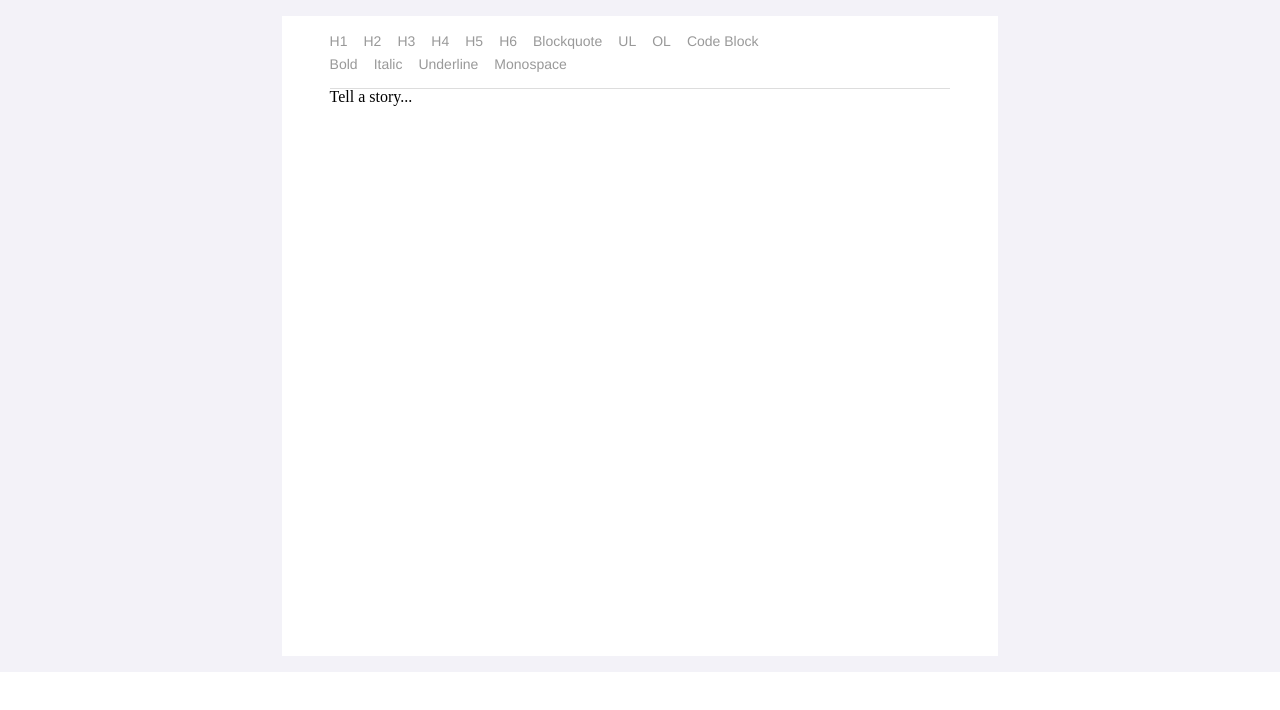
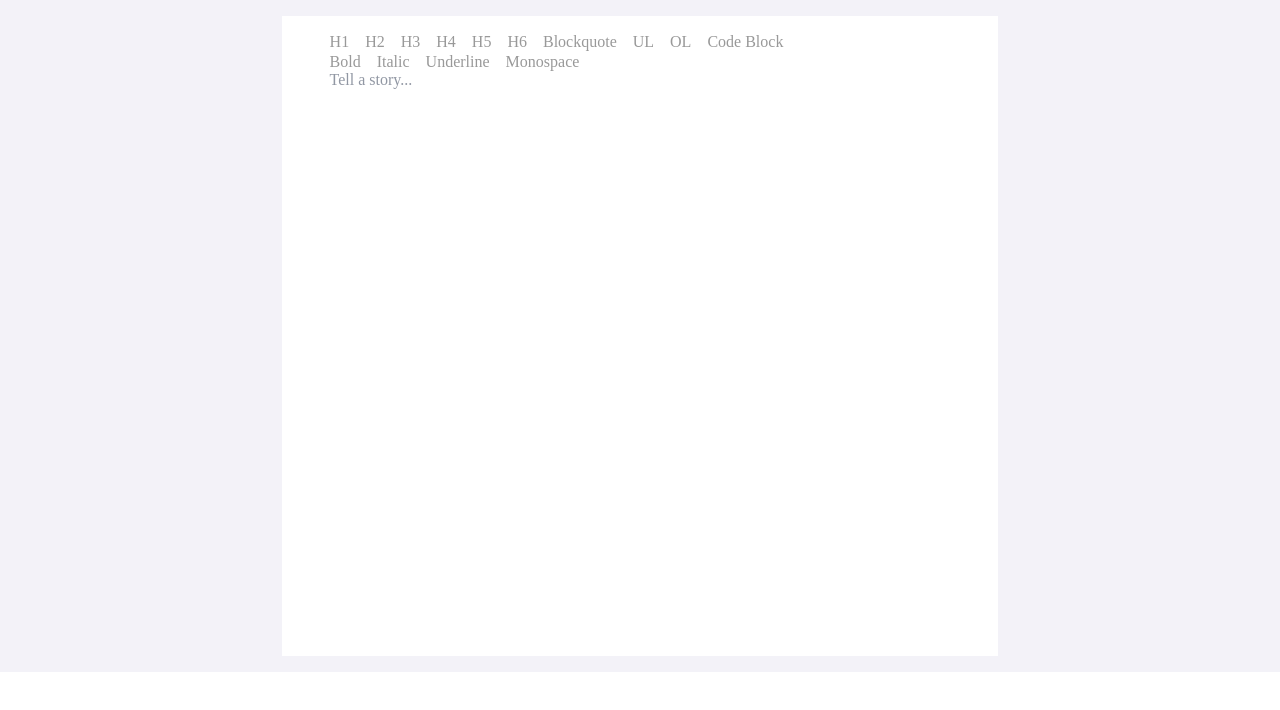
Before and after one commit to m8r1x/neno, a React app: page / in a window 1280 px wide. Shown: the top 710 px of the page. Built offline with nearby package versions, Linux system fonts and the light colour scheme.

Commit message:
Use default draft-js css
- Refactor to use default editor css

```diff
--- a/src/client/components/draft-editor/BlockStyleControls.jsx
+++ b/src/client/components/draft-editor/BlockStyleControls.jsx
@@ -3,8 +3,6 @@ import PropTypes from "prop-types";
 
 import { MapArray } from "../mapper";
 import StyleButton from "./StyleButton";
-
-import * as styles from "./RichEditor.css";
 
 const BLOCK_TYPES = [
   { label: "H1", style: "header-one" },
@@ -30,7 +28,7 @@ const BlockStyleControls = ({ editorState, onToggle }) => {
     active: childProps.style === blockType
   });
   return (
-    <div className={styles["RichEditor-controls"]}>
+    <div className="RichEditor-controls">
       <MapArray from={BLOCK_TYPES} map={mapActiveState}>
         <StyleButton onToggle={onToggle} />
       </MapArray>
--- a/src/client/components/draft-editor/InlineStyleControls.jsx
+++ b/src/client/components/draft-editor/InlineStyleControls.jsx
@@ -3,8 +3,6 @@ import PropTypes from "prop-types";
 
 import { MapArray } from "../mapper";
 import StyleButton from "./StyleButton";
-
-import * as styles from "./RichEditor.css";
 
 const INLINE_STYLES = [
   { label: "Bold", style: "BOLD" },
@@ -20,7 +18,7 @@ const InlineStyleControls = ({ editorState, onToggle }) => {
     active: currentStyle.has(childProps.style)
   });
   return (
-    <div className={styles["RichEditor-controls"]}>
+    <div className="RichEditor-controls">
       <MapArray from={INLINE_STYLES} map={mapActiveState}>
         <StyleButton onToggle={onToggle} />
       </MapArray>
--- a/src/client/components/draft-editor/RichEditor.jsx
+++ b/src/client/components/draft-editor/RichEditor.jsx
@@ -1,10 +1,10 @@
 import React from "react";
 import { Editor, EditorState, RichUtils, getDefaultKeyBinding } from "draft-js";
+import "draft-js/dist/Draft.css"
 
 import BlockStyleControls from "./BlockStyleControls";
 import InlineStyleControls from "./InlineStyleControls";
 
-import * as styles from "./RichEditor.css";
 import { FlexContainer } from "../flex-container";
 
 class RichEditor extends React.Component {
@@ -58,7 +58,7 @@ class RichEditor extends React.Component {
 
   render() {
     const { editorState } = this.state;
-    let className = `${styles["RichEditor-editor"]}`;
+    let className = "RichEditor-editor";
     var contentState = editorState.getCurrentContent();
     if (!contentState.hasText()) {
       if (
@@ -67,7 +67,7 @@ class RichEditor extends React.Component {
           .first()
           .getType() !== "unstyled"
       ) {
-        className += ` ${styles["RichEditor-hidePlaceholder"]}`;
+        className += " RichEditor-hidePlaceholder";
       }
     }
     return (
```
